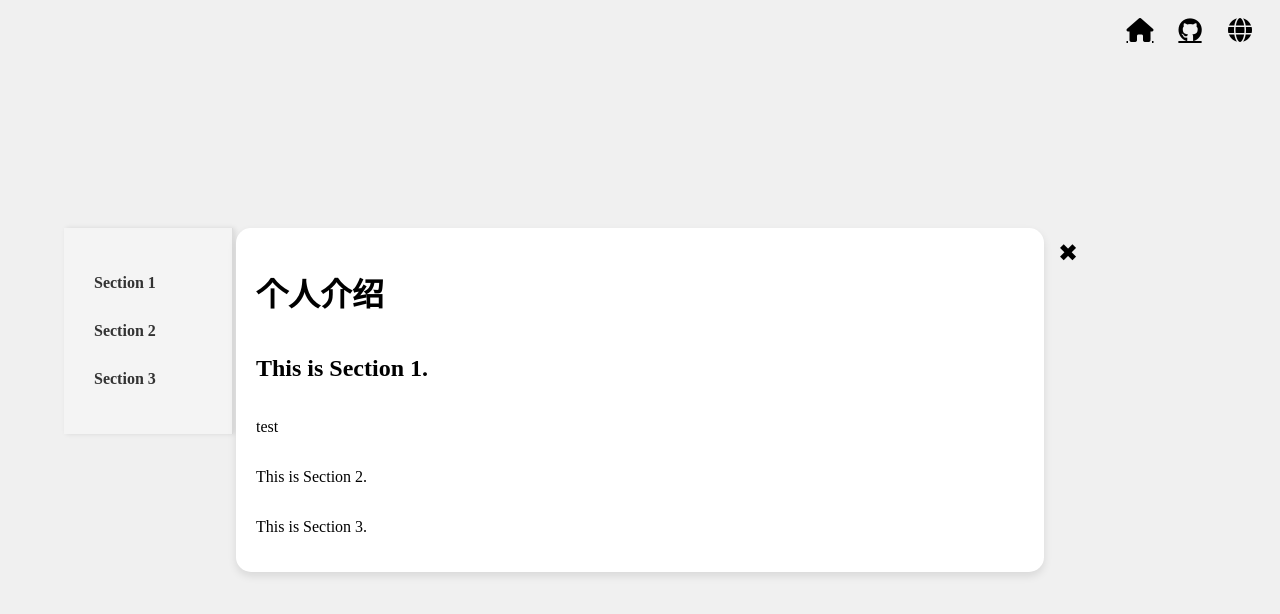
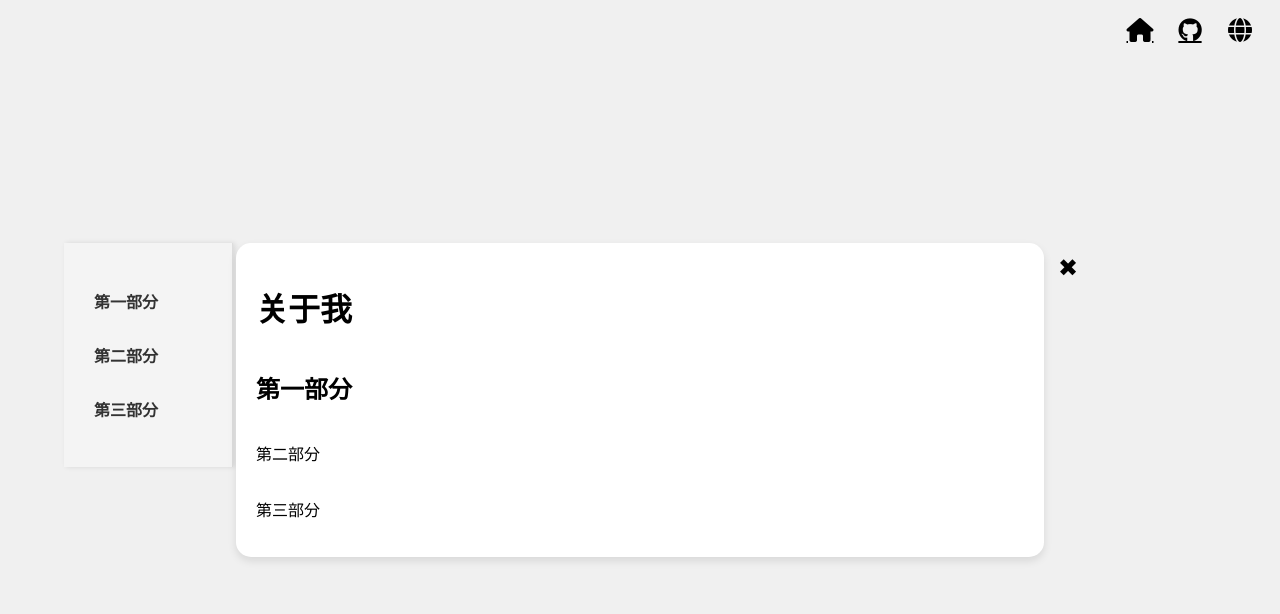
Before and after one commit to MooreFoss/HomePage, a Vue app: page /about in a window 1280 px wide. Shown: the top 614 px of the page. Built offline with nearby package versions, Linux system fonts and the light colour scheme.

Commit message:
Update localization strings for AboutMe, HomePage, MyProjects, SiteMap, and SocialMedia components

```diff
--- a/src/components/AboutMe.vue
+++ b/src/components/AboutMe.vue
@@ -2,18 +2,17 @@
     <div class="container">
         <div class="sidebar">
             <ul>
-                <li><a href="#" @click.prevent="scrollTo('section1')">Section 1</a></li>
-                <li><a href="#" @click.prevent="scrollTo('section2')">Section 2</a></li>
-                <li><a href="#" @click.prevent="scrollTo('section3')">Section 3</a></li>
+                <li><a href="#" @click.prevent="scrollTo('section1')">{{ $t('section.1') }}</a></li>
+                <li><a href="#" @click.prevent="scrollTo('section2')">{{ $t('section.2') }}</a></li>
+                <li><a href="#" @click.prevent="scrollTo('section3')">{{ $t('section.3') }}</a></li>
             </ul>
         </div>
         <div class="about-me-container">
             <div class="about-me">
-                <h1>{{ $t('page1') }}</h1>
-                <h2 ref="section1">This is Section 1.</h2>
-                <p>test</p>
-                <p ref="section2">This is Section 2.</p>
-                <p ref="section3">This is Section 3.</p>
+                <h1>{{ $t('page.1') }}</h1>
+                <h2 ref="section1">{{ $t('section.1') }}</h2>
+                <p ref="section2">{{ $t('section.2') }}</p>
+                <p ref="section3">{{ $t('section.3') }}</p>
             </div>
             <button class="close-button" @click="goToHomePage">✖</button>
         </div>
--- a/src/components/HomePage.vue
+++ b/src/components/HomePage.vue
@@ -8,10 +8,10 @@
       <h1>{{ $t('siteTitle') }}</h1>
       <h2>{{ $t('subtitle') }}</h2>
       <div class="button-group">
-        <button class="btn" data-target="/about" @click="navigate">{{ $t('page1') }}</button>
-        <button class="btn" data-target="/projects" @click="navigate">{{ $t('page2') }}</button>
-        <button class="btn" data-target="/sitemap" @click="navigate">{{ $t('page3') }}</button>
-        <button class="btn" data-target="/social" @click="navigate">{{ $t('page4') }}</button>
+        <button class="btn" data-target="/about" @click="navigate">{{ $t('page.1') }}</button>
+        <button class="btn" data-target="/projects" @click="navigate">{{ $t('page.2') }}</button>
+        <button class="btn" data-target="/sitemap" @click="navigate">{{ $t('page.3') }}</button>
+        <button class="btn" data-target="/social" @click="navigate">{{ $t('page.4') }}</button>
       </div>
     </div>
   </div>
--- a/src/components/MyProjects.vue
+++ b/src/components/MyProjects.vue
@@ -1,11 +1,11 @@
 <template>
     <div class="my-projects-container">
         <div class="my-projects">
-            <h1>{{ $t('page2') }}</h1>
-            <h2 ref="section1">This is Section 1.</h2>
-            <p>This is the MyProjects page.</p>
-            <p ref="section2">This is Section 2.</p>
-            <p ref="section3">This is Section 3.</p>
+            <h1>{{ $t('page.2') }}</h1>
+            <h2 ref="project1">{{ $t('project.1.title') }}</h2>
+            <p>{{ $t('project.1.description') }}</p>
+            <h2 ref="project2">{{ $t('project.2.title') }}</h2>
+            <p>{{ $t('project.2.description') }}</p>
         </div>
         <button class="close-button" @click="goToHomePage">✖</button>
     </div>
--- a/src/components/SiteMap.vue
+++ b/src/components/SiteMap.vue
@@ -1,8 +1,10 @@
 <template>
     <div class="site-map-container">
         <div class="site-map">
-            <h1>{{ $t('page3') }}</h1>
-            <p>This is the Site Map page.</p>
+            <h1>{{ $t('page.3') }}</h1>
+            <p>{{ $t('site.1') }}</p>
+            <p>{{ $t('site.2') }}</p>
+            <p>{{ $t('site.3') }}</p>
         </div>
         <button class="close-button" @click="goToHomePage">✖</button>
     </div>
--- a/src/components/SocialMedia.vue
+++ b/src/components/SocialMedia.vue
@@ -1,8 +1,9 @@
 <template>
     <div class="social-media-container">
         <div class="social-media">
-            <h1>{{ $t('page4') }}</h1>
-            <p>This is the Social Media page.</p>
+            <h1>{{ $t('page.4') }}</h1>
+            <p>{{ $t('socialMedia.github') }}</p>
+            <p>{{ $t('socialMedia.twitter') }}</p>
         </div>
         <button class="close-button" @click="goToHomePage">✖</button>
     </div>
--- a/src/locales/en.json
+++ b/src/locales/en.json
@@ -4,8 +4,44 @@
   "leftPlaceholder": "Left Placeholder",
   "siteTitle": "MooreFoss's Home Page",
   "subtitle": "Subtitle",
-  "page1": "About Me",
-  "page2": "My Projects",
-  "page3": "Site Navigation",
-  "page4": "Social Media"
+  "page":{
+    "1":"About Me",
+    "2":"My Projects",
+    "3":"Site Navigation",
+    "4":"Social Media"
+  },
+
+  "section": {
+    "1": "Section 1",
+    "2": "Section 2",
+    "3": "Section 3",
+    "4": "Section 4"
+  },
+  "project": {
+    "1": {
+      "title": "Project 1",
+      "description": "This is a description of Project 1."
+    },
+    "2": {
+      "title": "Project 2",
+      "description": "This is a description of Project 2."
+    }
+  },
+
+  "socialMedia": {
+    "github": "GitHub",
+    "twitter": "Twitter",
+    "facebook": "Facebook",
+    "instagram": "Instagram",
+    "youtube": "YouTube",
+    "twitch": "Twitch",
+    "reddit": "Reddit",
+    "discord": "Discord"
+  },
+
+  "site":{
+    "1":"site1",
+    "2":"site2",
+    "3":"site3"
+  }
 }
--- a/src/locales/zh.json
+++ b/src/locales/zh.json
@@ -4,8 +4,41 @@
   "leftPlaceholder": "左侧占位符",
   "siteTitle": "个人主页",
   "subtitle": "小标题",
-  "page1": "个人介绍",
-  "page2": "我的项目",
-  "page3": "网站导航",
-  "page4": "社交媒体"
+  "page": {
+    "1": "关于我",
+    "2": "我的项目",
+    "3": "网站导航",
+    "4": "社交媒体"
+  },
+  "section": {
+    "1": "第一部分",
+    "2": "第二部分",
+    "3": "第三部分",
+    "4": "第四部分"
+  },
+  "project": {
+    "1": {
+      "title": "项目1",
+      "description": "这是项目1的描述。"
+    },
+    "2": {
+      "title": "项目2",
+      "description": "这是项目2的描述。"
+    }
+  },
+  "socialMedia": {
+    "github": "GitHub",
+    "twitter": "Twitter",
+    "facebook": "Facebook",
+    "instagram": "Instagram",
+    "youtube": "YouTube",
+    "twitch": "Twitch",
+    "reddit": "Reddit",
+    "discord": "Discord"
+  },
+  "site": {
+    "1": "网站1",
+    "2": "网站2",
+    "3": "网站3"
+  }
 }
```
